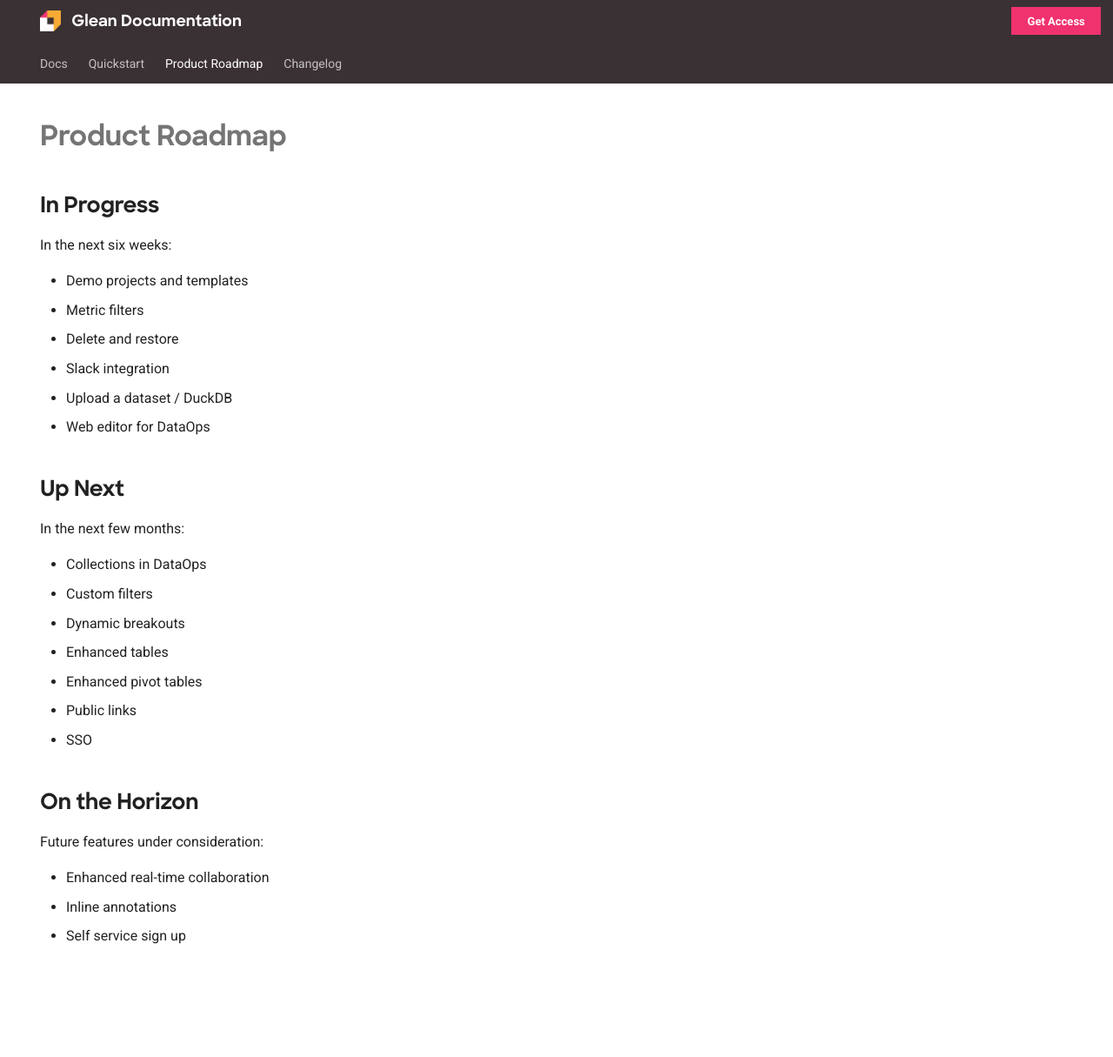
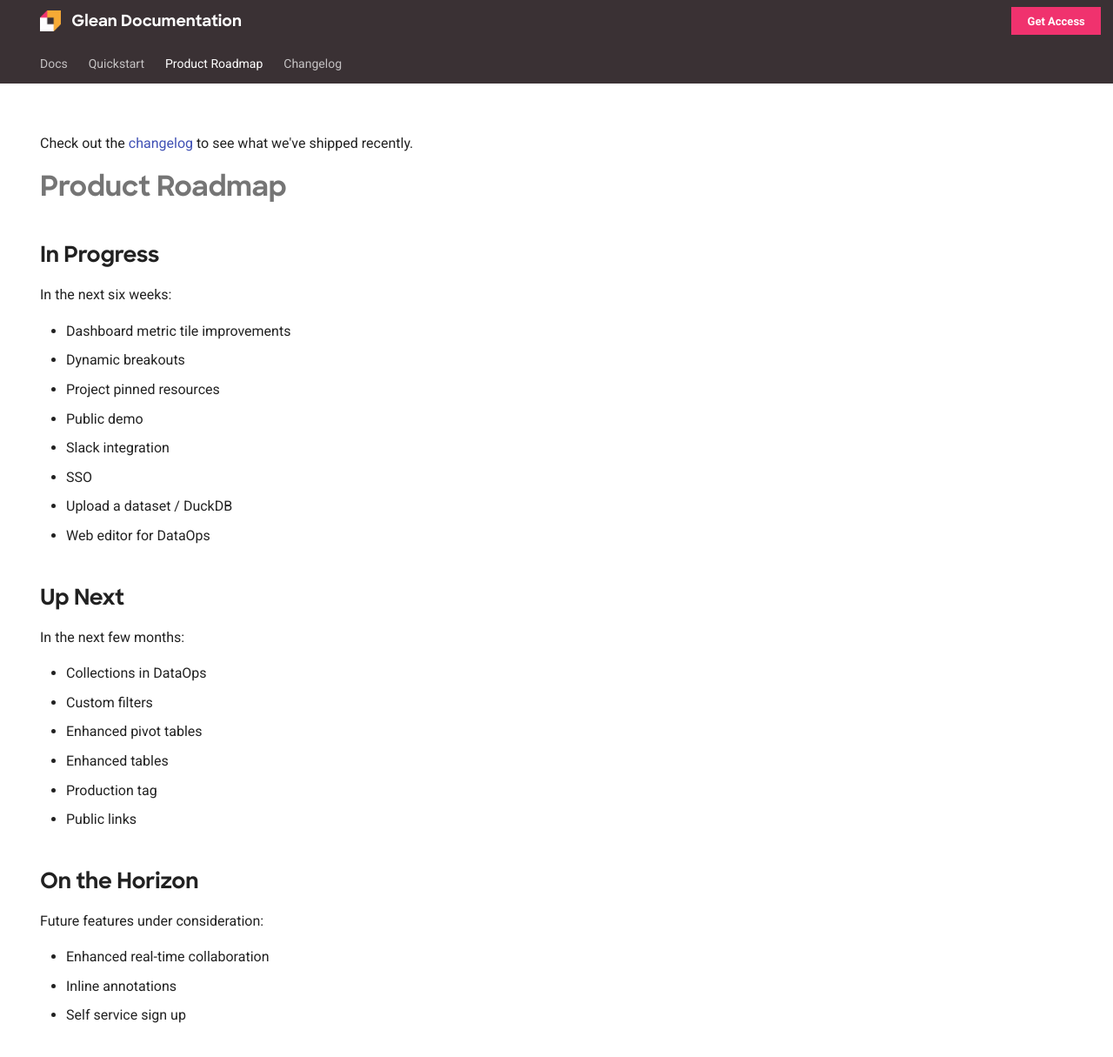
Before and after one commit to gleannyc/documentation, an MkDocs documentation site: the page built from docs/product-roadmap/product-roadmap.md, in a window 1280 px wide and 1364 px high. Shown: the top 1215 px of the window at 87% size. Built offline with MkDocs 1.6.1 and Material for MkDocs 9.7.7, drawn with Linux system fonts in a browser that asks for light colours.

Commit message:
update roadmap

```diff
--- a/docs/product-roadmap/product-roadmap.md
+++ b/docs/product-roadmap/product-roadmap.md
@@ -3,6 +3,8 @@
   - navigation
   - toc
 ---
+
+Check out the [changelog](../../changelog/) to see what we've shipped recently.
 
 # Product Roadmap
 
@@ -10,10 +12,12 @@
 
 In the next six weeks:
 
-- Demo projects and templates
-- Metric filters
-- Delete and restore
+- Dashboard metric tile improvements
+- Dynamic breakouts
+- Project pinned resources
+- Public demo
 - Slack integration
+- SSO
 - Upload a dataset / DuckDB
 - Web editor for DataOps
 
@@ -23,11 +27,10 @@
 
 - Collections in DataOps
 - Custom filters
-- Dynamic breakouts
+- Enhanced pivot tables
 - Enhanced tables
-- Enhanced pivot tables
+- Production tag
 - Public links
-- SSO
 
 ## On the Horizon
 
```
